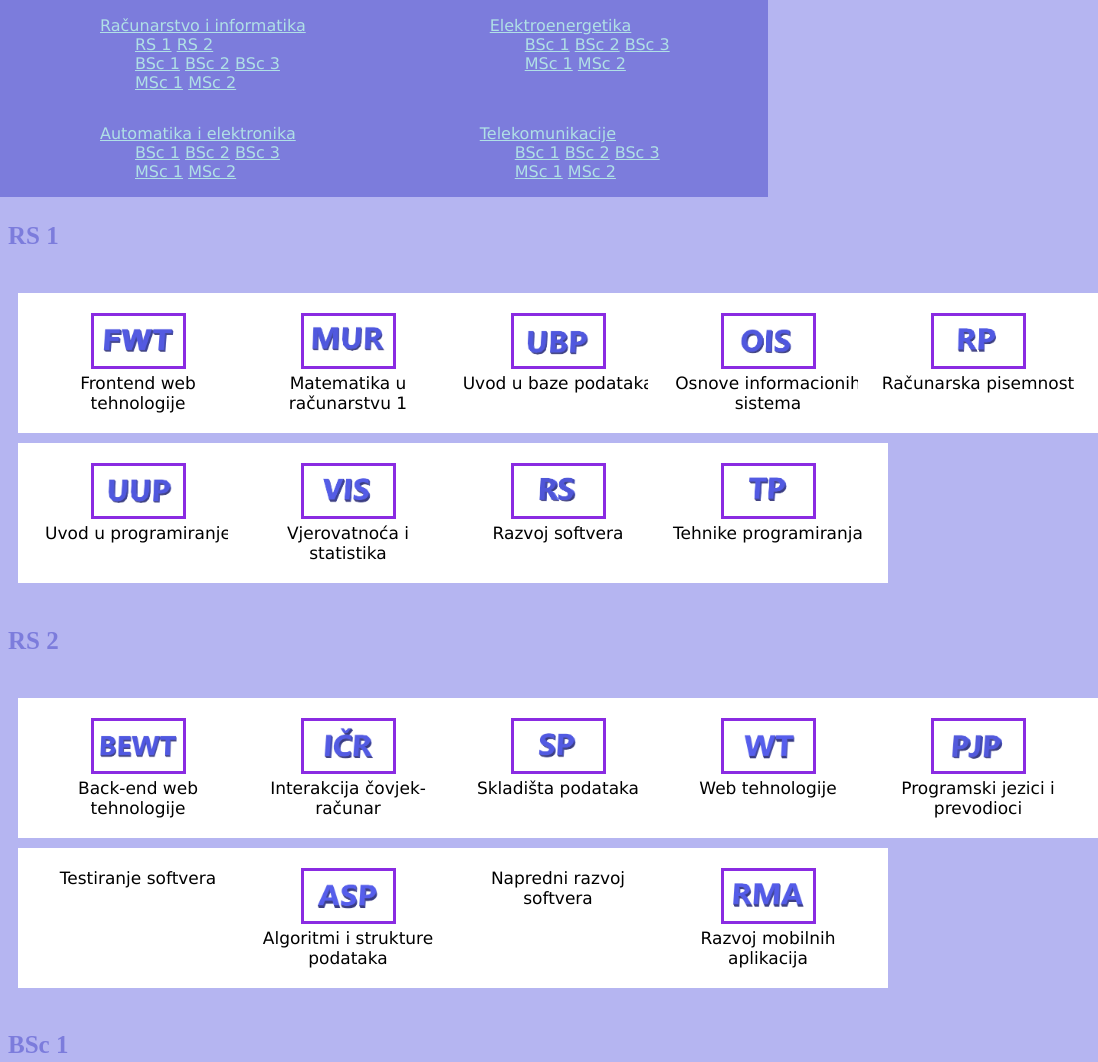
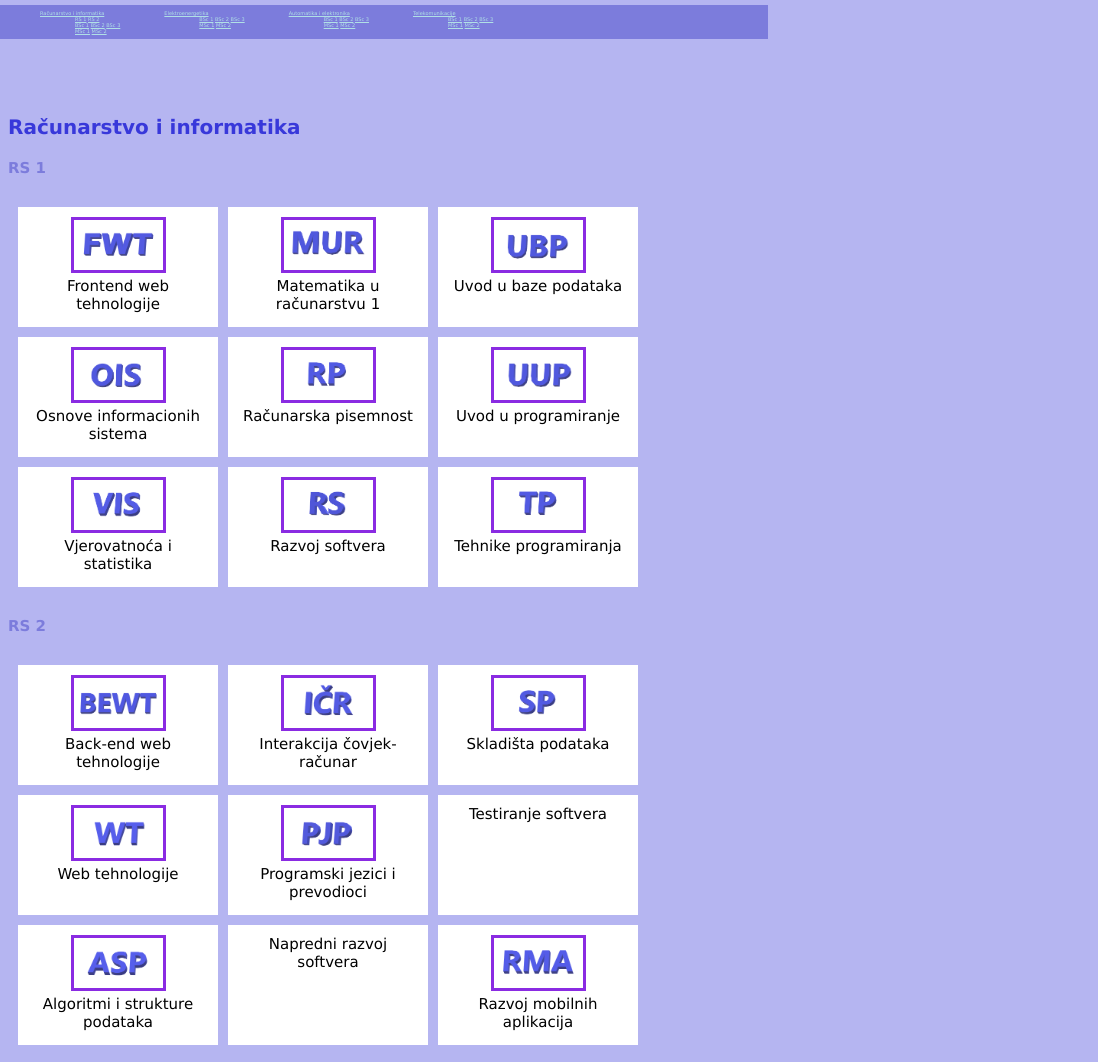
Before and after one commit to anezovic1/attendance-tracker, a plain HTML site: page html/predmet.html in a window 768 px wide. Shown: the top 1062 px of the page, 1098 px wide, since content can reach past the window. Drawn offline with Linux system fonts and the light colour scheme.

Commit message:
ispravljena greška prilagođavanja elemenata grida

```diff
--- a/css/predmet.css
+++ b/css/predmet.css
@@ -3,7 +3,7 @@ body {
 }
 
 html {
-    scroll-padding: 10rem;
+    scroll-padding: 7rem;
 }
 
 header {
@@ -20,39 +20,103 @@ a {
 }
 
 header ul {
-    margin-left: 50px;
-    margin-right: 50px;
-    padding-left: 50px;
-    padding-right: 30px;
+    /*margin-left: 20px;
+    margin-right: 20px;
+    padding-left: 20px;
+    padding-right: 30px;*/
     display: inline-block;
     vertical-align: top;
     list-style-type: none;
-    font-family:Verdana, Geneva, Tahoma, sans-serif;
+    font-family: Verdana, Geneva, Tahoma, sans-serif;
+    font-size: 10px;
 }
 
 header li {
     padding-left: 35px;
 }
 
-#glavni {
-    position: absolute;
-    top: 95px;
+@media(max-width:500px) {
+    header {
+        position: absolute;
+        top: 0px;
+        left: 0px;
+        right: 0px;
+    }
+    header ul {
+        font-size: 8px;
+        display:list-item;
+        list-style-type: none;
+        font-family: Verdana, Geneva, Tahoma, sans-serif;
+    }
+    #glavni {
+        position: absolute;
+        top: 100px;
+        left: 50px;
+    }
+    #glavni h3 {
+        font-size: 15px;
+        font-family: Verdana, Geneva, Tahoma, sans-serif;
+        color: rgb(56, 56, 218);
+    }
+    #glavni h4 {
+        font-size: 10px;
+        font-family: Verdana, Geneva, Tahoma, sans-serif;
+        color: rgb(124, 124, 220);
+    }
+}
+
+@media screen and (min-width:501px) and (max-width: 800px){
+    header {
+        position: fixed;
+        top: 5px;
+        left: 0px;
+        right: 0px;
+        z-index: 100;
+    }
+    header ul {
+        font-size: 5px;
+        display:inline-block;
+        vertical-align: top;
+        list-style-type: none;
+        font-family: Verdana, Geneva, Tahoma, sans-serif;
+    }
+    /*#glavni {
+        position: absolute;
+        top: -50px;
+        left: 50px;
+    }*/
+    #glavni h3 {
+        font-size: 20px;
+        font-family: Verdana, Geneva, Tahoma, sans-serif;
+        color: rgb(56, 56, 218);
+    }
+    #glavni h4 {
+        font-size: 15px;
+        font-family: Verdana, Geneva, Tahoma, sans-serif;
+        color: rgb(124, 124, 220);
+    }
 }
 
 .container {
     display: grid;
-    justify-self: stretch;
+    /*justify-content: space-evenly;*/
     gap: 10px 10px;
     padding: 10px;
-    grid-template-columns: repeat(5, minmax(200px, 1fr));
+    /*margin-left: 10px;
+    margin-right: 10px;*/
+    /*grid-template-columns: repeat(auto-fill,220px) minmax(220px, auto);*/
+    grid-template-columns: repeat(auto-fit,200px);
 
+    /*grid-template-rows: minmax(100px,auto);*/
 }
 
 .obavezni, .neIde, .izborni {
-    width: 200px;
-    padding: 20px;
-    font-size: 17px;
-    font-family:Verdana, Geneva, Tahoma, sans-serif;
+    /*width: 200px;*/
+    height: 100px;
+    padding: 10px;
+
+    font-size: 15px;
+    font-family: Verdana, Geneva, Tahoma, sans-serif;
     text-align: center;
 }
 
@@ -76,11 +140,14 @@ img {
 }
 
 h3 {
+    padding-top: 95px;
     font-size: 40px;
+    font-family: Verdana, Geneva, Tahoma, sans-serif;
     color: rgb(56, 56, 218);
 }
 
 h4 {
     font-size: 25px;
+    font-family: Verdana, Geneva, Tahoma, sans-serif;
     color: rgb(124, 124, 220);
 }
--- a/html/predmet.html
+++ b/html/predmet.html
@@ -1,6 +1,8 @@
 <!DOCTYPE html>
 <html>
     <head>
+        <meta name="viewport" content="width=device-width, initial-scale=1.0">
+        <meta charset="UTF-8">
         <title>Zadatak 1</title>
         <link rel="stylesheet" type="text/css" href="../css/predmet.css">
     </head>
@@ -654,6 +656,5 @@
                 </div>
             </div>
         </div>
-
     </body>
 </html>
```
